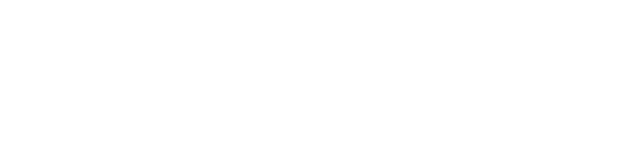
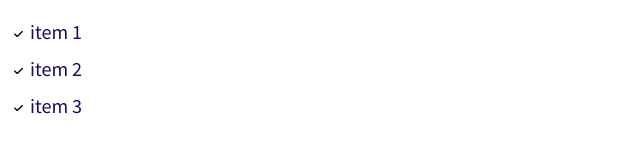
Before and after one commit to BoningtonChen/Bonity, a plain HTML site: page index.html in a window 1280 px wide. Shown: the whole page, without its empty margins (0-640 px from the left). Drawn offline with Linux system fonts and the light colour scheme.

Commit message:
列表构建-完善

```diff
--- a/index.html
+++ b/index.html
@@ -14,5 +14,10 @@
     <script src="https://kit.fontawesome.com/75726138de.js" crossorigin="anonymous"></script>
 </head>
 <body>
+    <ul class="list list--tick">
+        <li class="list__iterm">item 1</li>
+        <li class="list__iterm">item 2</li>
+        <li class="list__iterm">item 3</li>
+    </ul>
 </body>
 </html>
--- a/styles/style.css
+++ b/styles/style.css
@@ -114,3 +114,29 @@ a {
         font-size: 1.2rem;
     }
 }
+
+/* Lists */
+.list {
+    list-style: none;
+    padding-left: 0;
+    color: var(--color-headings);
+}
+.list--inline .list__iterm{
+    display: inline-block;
+    margin-right: 2rem;
+}
+.list--tick {
+    list-style-image: url("../icons/check-solid.svg");
+    padding-left: 3rem;
+}
+
+.list--tick .list__iterm {
+    padding-left: 0.5rem;
+    margin-bottom: 1rem;
+}
+
+@media screen and (min-width: 1024px) {
+    .list--tick .list__iterm {
+        padding-left: 0;
+    }
+}
```
Also changed, not shown: components/lists.html (added, +5 -0 lines), icons/check-solid.svg (added).
